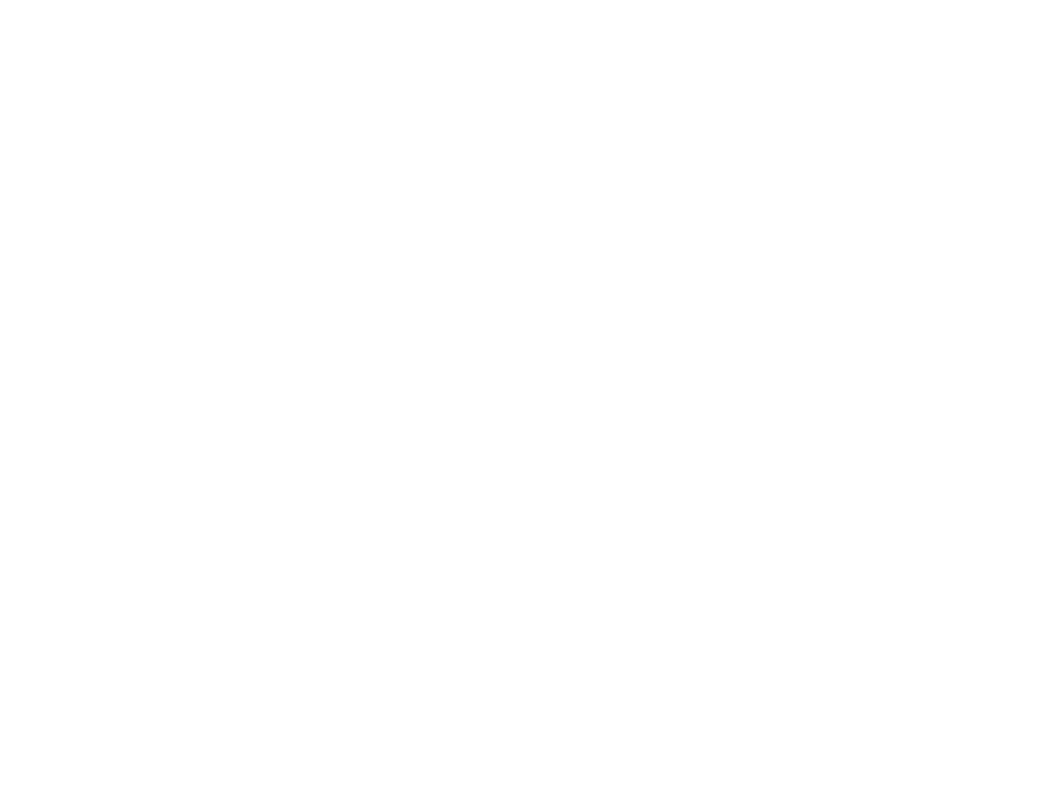
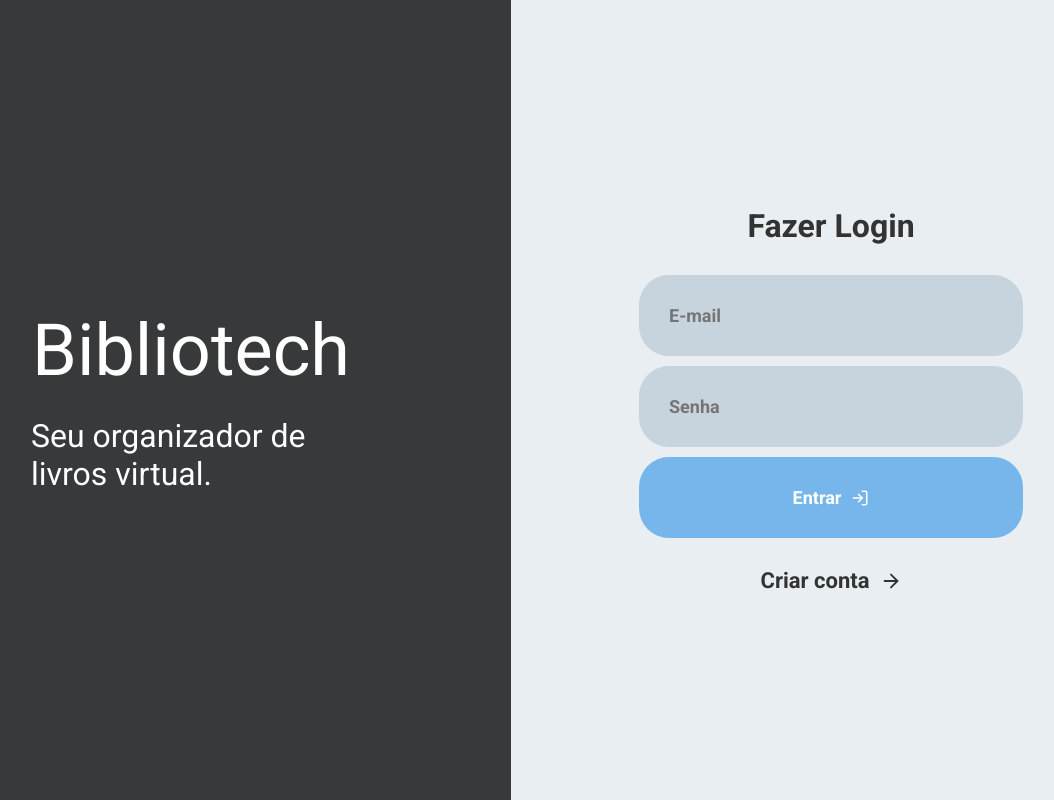
Before and after one commit to AlexSRH/BiblioTech, a React (Create React App) app in the folder frontend/: page / in a window 1280 px wide. Shown: the whole page, without its empty margins (129-1183 px from the left). Built offline with nearby package versions, Linux system fonts and the light colour scheme.

Commit message:
👉feat(frontend): add login page

```diff
--- a/frontend/package.json
+++ b/frontend/package.json
@@ -12,6 +12,7 @@
     "@types/react-dom": "^16.9.0",
     "react": "^16.13.1",
     "react-dom": "^16.13.1",
+    "react-icons": "^3.11.0",
     "react-scripts": "3.4.3",
     "typescript": "~3.7.2"
   },
--- a/frontend/public/index.html
+++ b/frontend/public/index.html
@@ -4,6 +4,8 @@
     <meta charset="utf-8" />
     <meta name="viewport" content="width=device-width, initial-scale=1" />
     <meta name="theme-color" content="#37393A" />
+
+    <link href="https://fonts.googleapis.com/css2?family=Roboto:wght@400;700&display=swap" rel="stylesheet">
 
     <title>Bibliotech</title>
   </head>
--- a/frontend/src/App.tsx
+++ b/frontend/src/App.tsx
@@ -1,8 +1,16 @@
 import React from 'react'
+
+import GlobalStyle from './assets/styles/global'
+
 import Login from './pages/Login'
 
 const App: React.FC = () => {
-  return <Login />
+  return (
+    <>
+      <GlobalStyle />
+      <Login />
+    </>
+  )
 }
 
 export default App
--- /dev/null
+++ b/frontend/src/assets/styles/global.ts
@@ -0,0 +1,33 @@
+import { createGlobalStyle } from 'styled-components'
+
+export default createGlobalStyle`
+  :root {
+    font-size: 62.5%;
+
+    --primary-color: #37393A;
+    --secondary-color: #77B6EA;
+    --secondary-hover-color: #6BA3D1;
+    --background-color: #E8EEF2;
+    --box-color: #C7D3DD;
+  }
+
+  * {
+    box-sizing: border-box;
+    margin: 0;
+    padding: 0;
+    outline: none;
+  }
+
+  html, body, #root {
+    height: 100vh;
+  }
+
+  body {
+    background-color: var(--background-color)
+  }
+
+  body, input, button, textarea {
+    font: 500 1.6rem Roboto;
+    color: #333;
+  }
+`
--- a/frontend/src/pages/Login/index.tsx
+++ b/frontend/src/pages/Login/index.tsx
@@ -1,5 +1,33 @@
 import React from 'react'
+import { FiLogIn, FiArrowRight } from 'react-icons/fi'
 
-const Login: React.FC = () => <div />
+import { Container } from './styles'
+
+const Login: React.FC = () => (
+  <Container>
+    <div className='left'>
+      <h1>Bibliotech</h1>
+      <h2>Seu organizador de livros virtual.</h2>
+    </div>
+    <div className='right'>
+      <h3>Fazer Login</h3>
+
+      <form>
+        <input type='text' placeholder='E-mail' />
+        <input type='password' placeholder='Senha' />
+
+        <button type='submit'>
+          Entrar
+          <FiLogIn />
+        </button>
+      </form>
+
+      <a>
+        Criar conta
+        <FiArrowRight />
+      </a>
+    </div>
+  </Container>
+)
 
 export default Login
--- a/frontend/src/pages/Login/styled.ts
+++ /dev/null
@@ -1,3 +0,0 @@
-import styled from 'styled-components'
-
-export const Container = styled.div``
--- /dev/null
+++ b/frontend/src/pages/Login/styles.ts
@@ -0,0 +1,93 @@
+import styled from 'styled-components'
+
+export const Container = styled.div`
+  display: flex;
+  height: 100vh;
+  width: 100vw;
+
+  .left {
+    align-items: center;
+    background-color: var(--primary-color);
+    color: #fff;
+    display: flex;
+    flex: 1;
+    flex-direction: column;
+    justify-content: center;
+
+    h1 {
+      font-size: 7.2rem;
+      font-weight: 400;
+      margin-bottom: 2.4rem;
+    }
+
+    h2 {
+      font-size: 3.2rem;
+      font-weight: 400;
+      width: 32rem;
+    }
+  }
+
+  .right {
+    align-items: center;
+    display: flex;
+    flex: 1;
+    flex-direction: column;
+    justify-content: center;
+
+    h3 {
+      margin-bottom: 3rem;
+      font-size: 3.2rem;
+    }
+
+    form {
+      width: 60%;
+    }
+
+    input {
+      background-color: var(--box-color);
+      border: none;
+      border-radius: 3rem;
+      display: block;
+      margin-bottom: 1rem;
+      font-size: 1.8rem;
+      font-weight: bold;
+      padding: 3rem;
+      width: 100%;
+    }
+
+    button {
+      align-items: center;
+      background-color: var(--secondary-color);
+      border: none;
+      border-radius: 3rem;
+      color: #fff;
+      display: flex;
+      font-size: 1.8rem;
+      font-weight: bold;
+      justify-content: center;
+      padding: 3rem;
+      width: 100%;
+      transition: 0.2s;
+
+      :hover {
+        background-color: var(--secondary-hover-color);
+      }
+
+      svg {
+        margin-left: 1rem;
+      }
+    }
+
+    a {
+      align-items: center;
+      display: flex;
+      font-size: 2.2rem;
+      font-weight: bold;
+      margin-top: 3rem;
+
+      svg {
+        margin-left: 1rem;
+      }
+    }
+  }
+`
--- /dev/null
+++ b/frontend/src/react-app-env.d.ts
@@ -0,0 +1 @@
+/// <reference types="react-scripts" />
```
Also changed, not shown: 2 other files (tests, documents, lock files or other folders).
